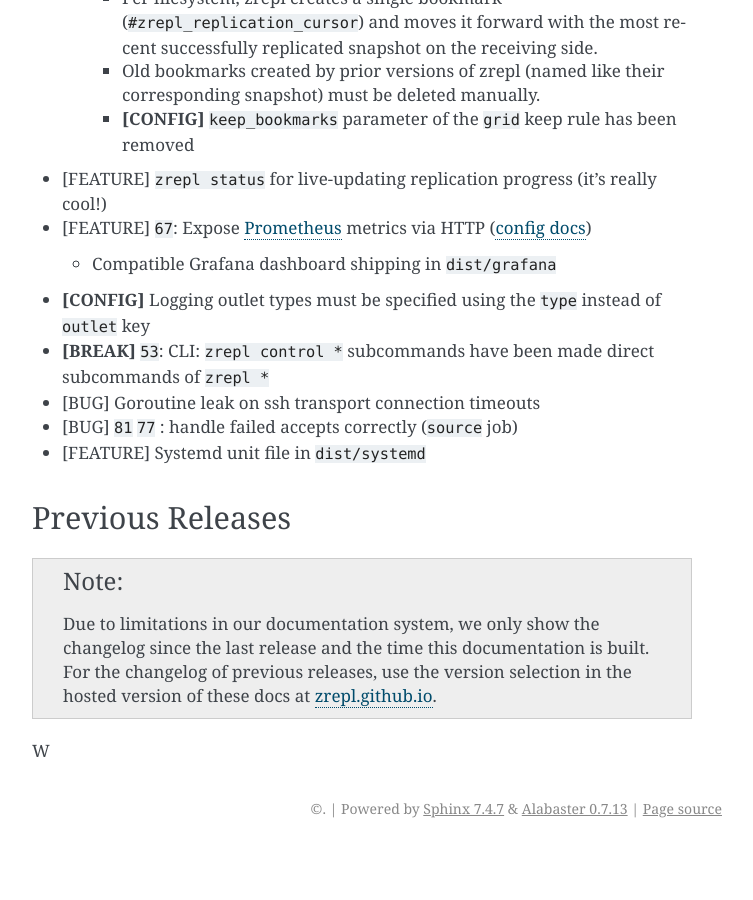
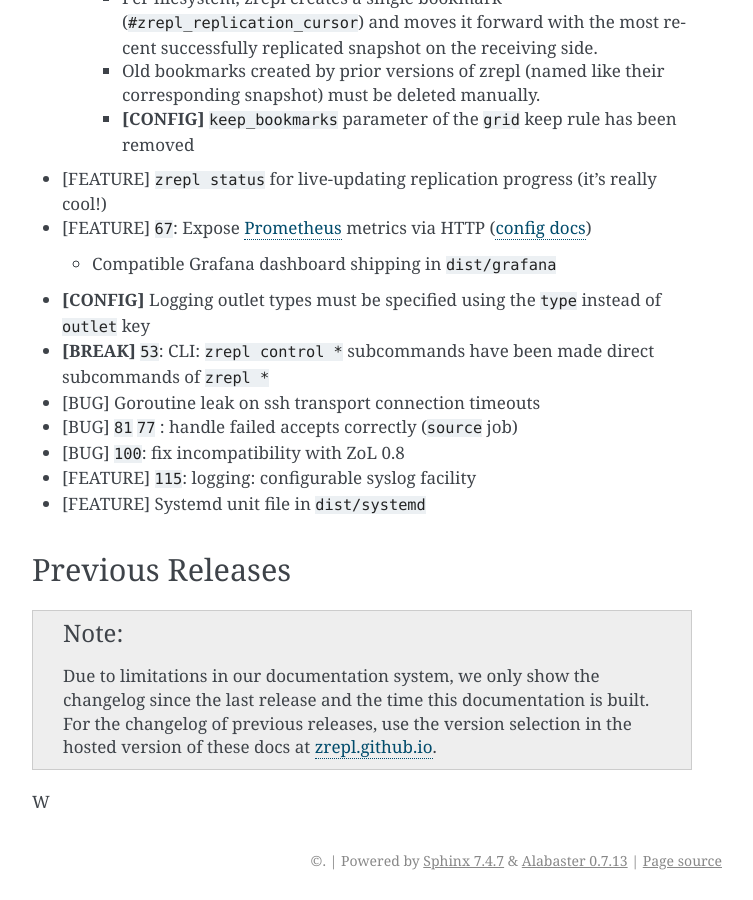
Before and after one commit to zrepl/zrepl, a Sphinx documentation site: the page built from docs/changelog.rst, in a window 1280 px wide and 900 px high, scrolled down 2360 px. Shown: the whole window, without its empty margins (388-1141 px from the left). Built offline with Sphinx 7.4.7, drawn with Linux system fonts in a browser that asks for light colours; the version number could not be read and is left out; cross-references to code outside the pages are shown as plain code; before the commit the page ends 3208 px from its top, so only the background shows below that.

Commit message:
docs: changelog 0.1: document forgotten bugfixes & features

```diff
--- a/docs/changelog.rst
+++ b/docs/changelog.rst
@@ -100,6 +100,8 @@ Changes
 * |break| :issue:`53`: CLI: ``zrepl control *`` subcommands have been made direct subcommands of ``zrepl *``
 * |bugfix| Goroutine leak on ssh transport connection timeouts
 * |bugfix| :issue:`81` :issue:`77` : handle failed accepts correctly (``source`` job)
+* |bugfix| :issue:`100`: fix incompatibility with ZoL 0.8
+* |feature| :issue:`115`: logging: configurable syslog facility
 * |feature| Systemd unit file in ``dist/systemd``
 
 .. |lastrelease| replace:: 0.0.3
```
